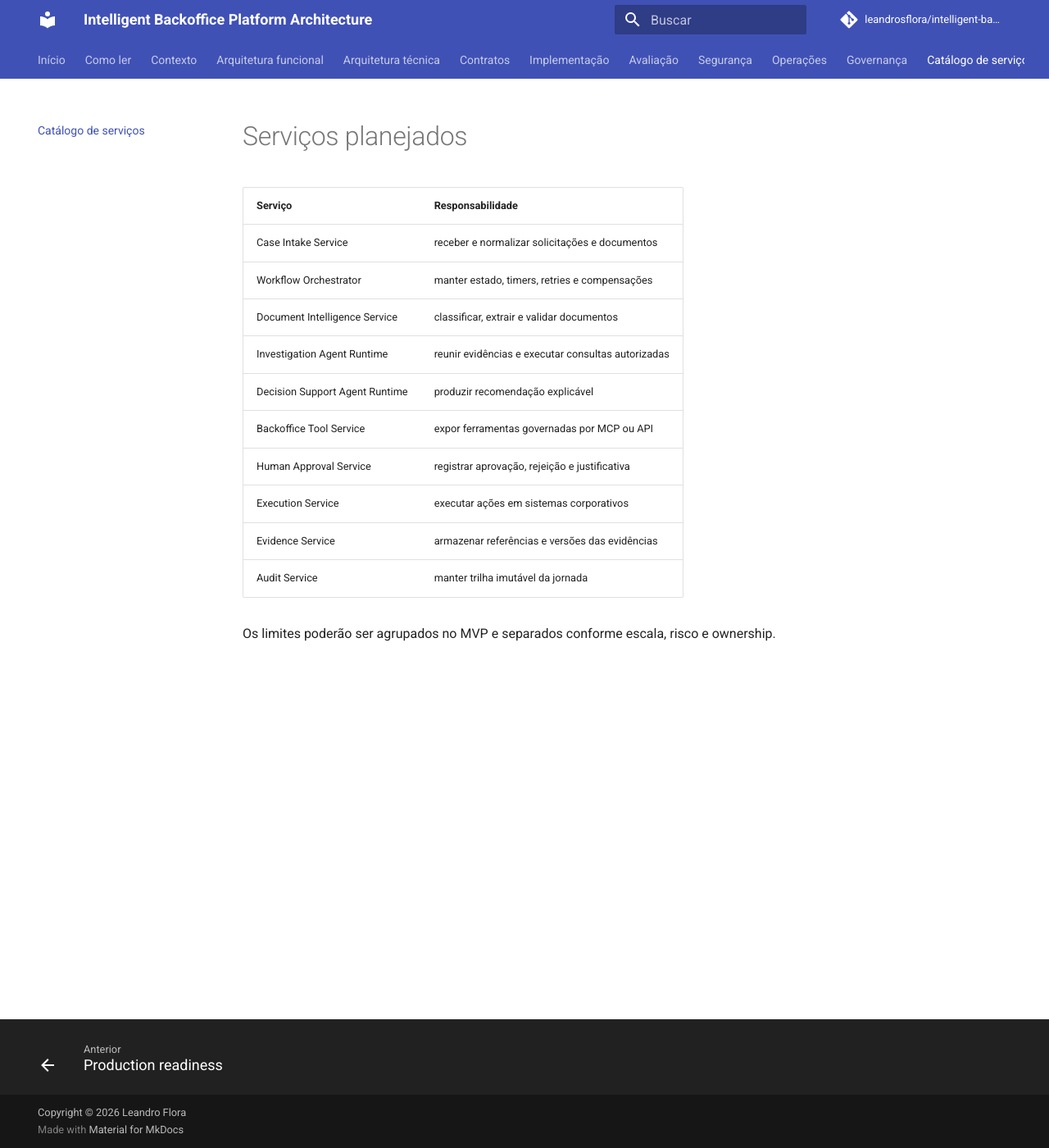
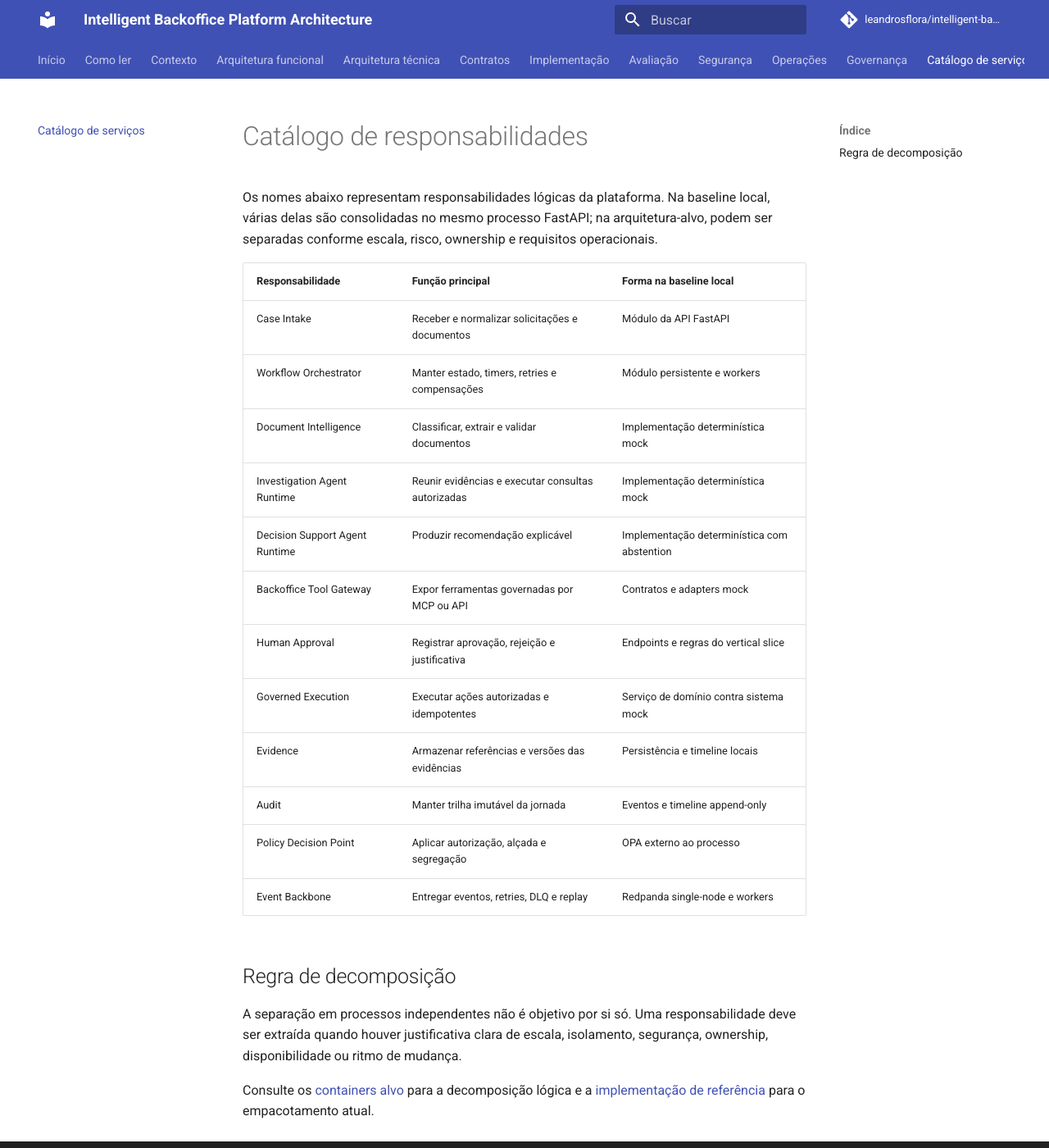
Before and after one commit to leandrosflora/intelligent-backoffice-platform-architecture, an MkDocs documentation site: the page built from docs/services/index.md, in a window 1280 px wide and 1400 px high. Shown: the whole window at 82% size. Built offline with MkDocs 1.6.1 and Material for MkDocs 9.7.7, drawn with Linux system fonts in a browser that asks for light colours; comment, search, counter and statistics services are not loaded.

Commit message:
Transforma serviços planejados em catálogo de responsabilidades

```diff
--- a/docs/services/index.md
+++ b/docs/services/index.md
@@ -1,16 +1,24 @@
-# Serviços planejados
+# Catálogo de responsabilidades
 
-| Serviço | Responsabilidade |
-|---|---|
-| Case Intake Service | receber e normalizar solicitações e documentos |
-| Workflow Orchestrator | manter estado, timers, retries e compensações |
-| Document Intelligence Service | classificar, extrair e validar documentos |
-| Investigation Agent Runtime | reunir evidências e executar consultas autorizadas |
-| Decision Support Agent Runtime | produzir recomendação explicável |
-| Backoffice Tool Service | expor ferramentas governadas por MCP ou API |
-| Human Approval Service | registrar aprovação, rejeição e justificativa |
-| Execution Service | executar ações em sistemas corporativos |
-| Evidence Service | armazenar referências e versões das evidências |
-| Audit Service | manter trilha imutável da jornada |
+Os nomes abaixo representam responsabilidades lógicas da plataforma. Na baseline local, várias delas são consolidadas no mesmo processo FastAPI; na arquitetura-alvo, podem ser separadas conforme escala, risco, ownership e requisitos operacionais.
 
-Os limites poderão ser agrupados no MVP e separados conforme escala, risco e ownership.
+| Responsabilidade | Função principal | Forma na baseline local |
+|---|---|---|
+| Case Intake | Receber e normalizar solicitações e documentos | Módulo da API FastAPI |
+| Workflow Orchestrator | Manter estado, timers, retries e compensações | Módulo persistente e workers |
+| Document Intelligence | Classificar, extrair e validar documentos | Implementação determinística mock |
+| Investigation Agent Runtime | Reunir evidências e executar consultas autorizadas | Implementação determinística mock |
+| Decision Support Agent Runtime | Produzir recomendação explicável | Implementação determinística com abstention |
+| Backoffice Tool Gateway | Expor ferramentas governadas por MCP ou API | Contratos e adapters mock |
+| Human Approval | Registrar aprovação, rejeição e justificativa | Endpoints e regras do vertical slice |
+| Governed Execution | Executar ações autorizadas e idempotentes | Serviço de domínio contra sistema mock |
+| Evidence | Armazenar referências e versões das evidências | Persistência e timeline locais |
+| Audit | Manter trilha imutável da jornada | Eventos e timeline append-only |
+| Policy Decision Point | Aplicar autorização, alçada e segregação | OPA externo ao processo |
+| Event Backbone | Entregar eventos, retries, DLQ e replay | Redpanda single-node e workers |
+
+## Regra de decomposição
+
+A separação em processos independentes não é objetivo por si só. Uma responsabilidade deve ser extraída quando houver justificativa clara de escala, isolamento, segurança, ownership, disponibilidade ou ritmo de mudança.
+
+Consulte os [containers alvo](../architecture/c4-container-target.md) para a decomposição lógica e a [implementação de referência](../implementation/index.md) para o empacotamento atual.
```
